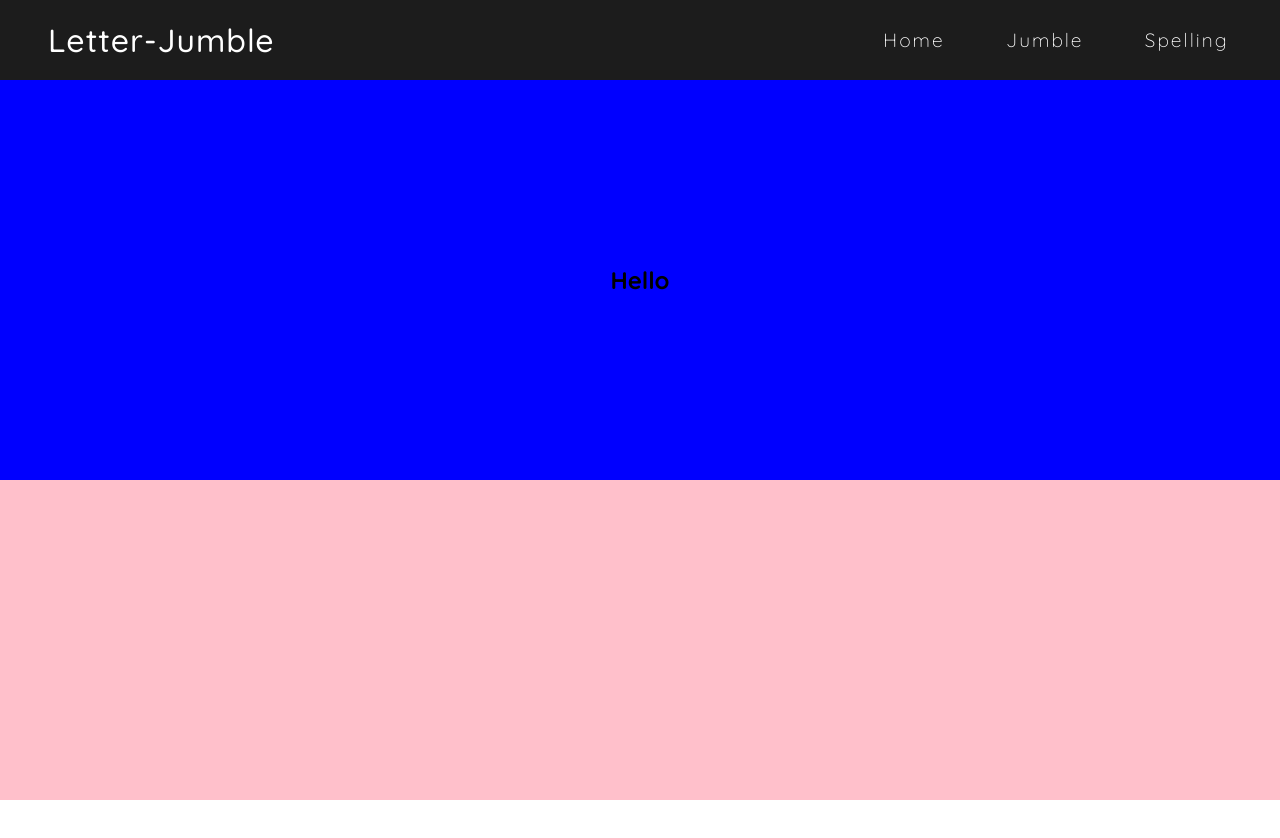
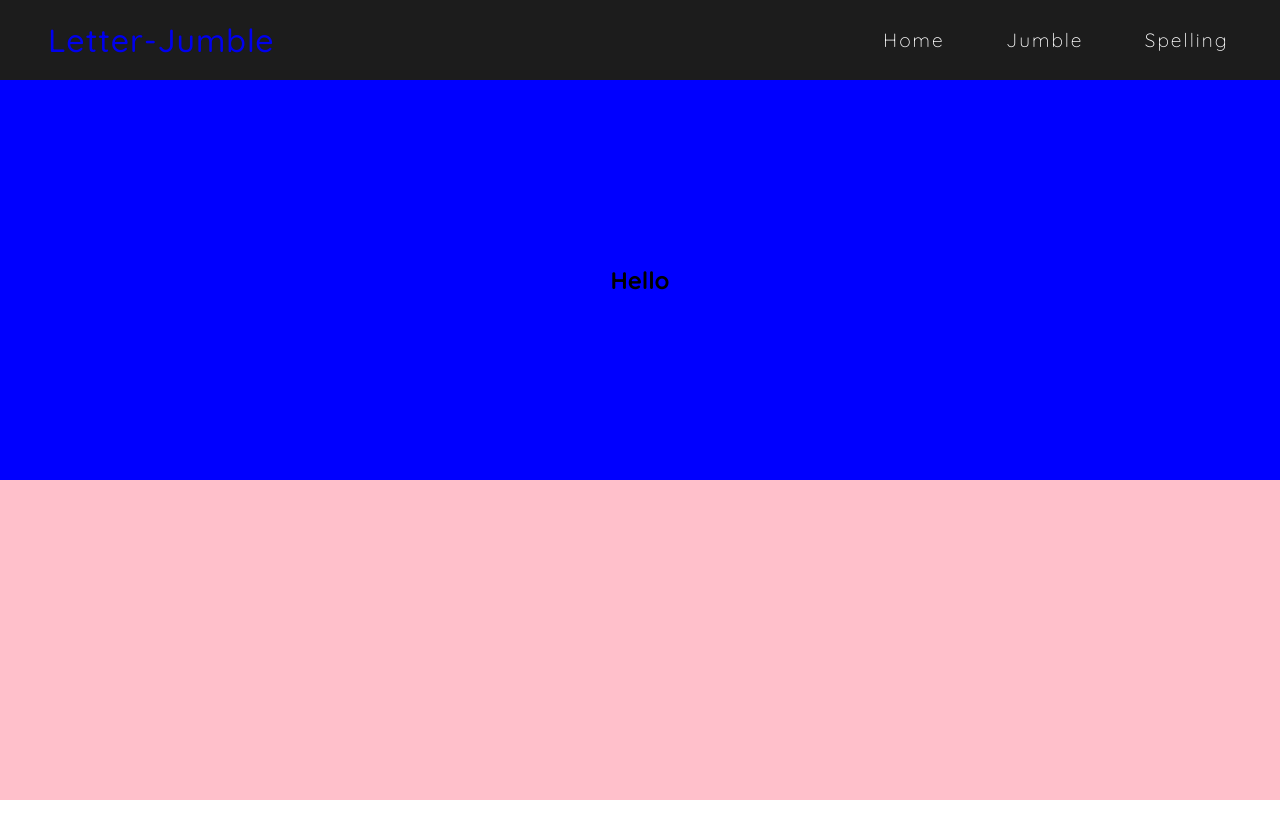
Before and after one commit to LillianLuzinsky/letter-jumble, a React (Create React App) app: page / in a window 1280 px wide. Shown: the top 838 px of the page. Built offline with nearby package versions, Linux system fonts and the light colour scheme.

Commit message:
added a link back to homepage on the logo

```diff
--- a/src/components/Navigation/DesktopNavbar.js
+++ b/src/components/Navigation/DesktopNavbar.js
@@ -1,6 +1,7 @@
 import React from 'react'
 import styled from 'styled-components'
 import Navlinks from './Navlinks';
+import { Link } from 'react-router-dom'
 import HomePage from '../Home/Homepage'
 
 const DesktopNavStyling = styled.nav`
@@ -85,7 +86,7 @@ const DesktopNavbar = props => {
   return (
     <div>
       <DesktopNavStyling>
-        <div id="logo">Letter-Jumble</div>
+        <Link id="logo" to="/">Letter-Jumble</Link>
         <Navlinks />
         <MobileNavButton onClick={props.toggleMobileNavbar}>
           <div className="toggle-button-line"></div>
```
